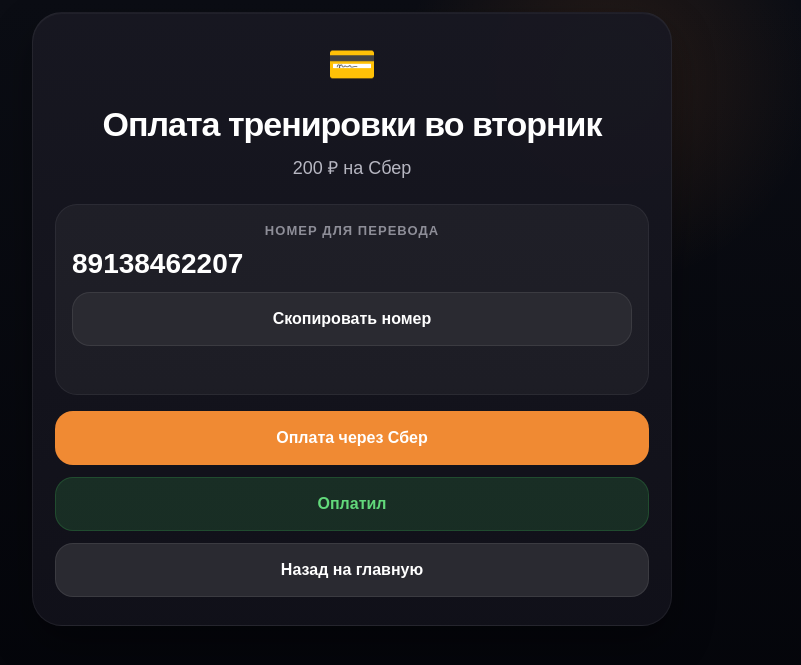
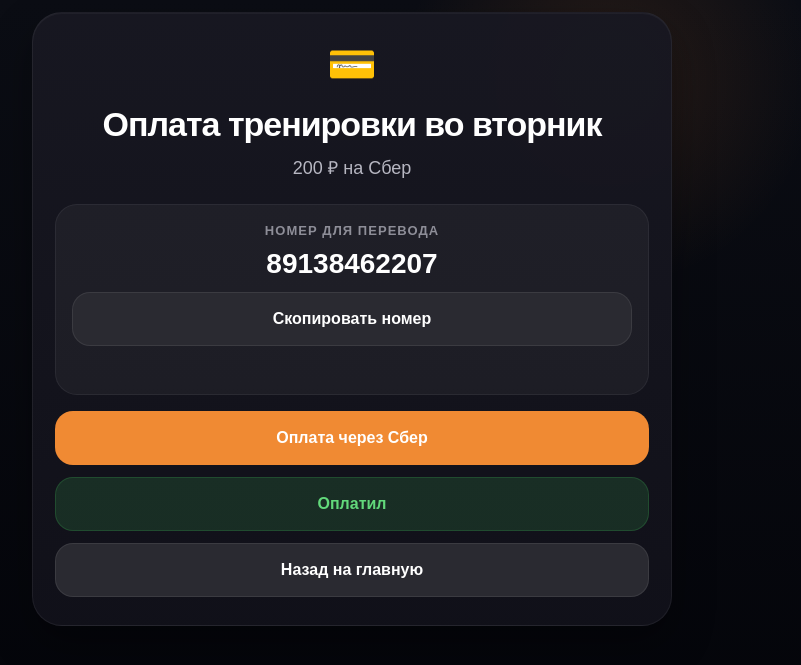
Before and after one commit to kiza821-code/basket-notifier, a Flask app: page /payment/tuesday in a window 1280 px wide. Shown: the top 665 px of the page, without its empty margins (288-1089 px from the left). Run offline with Flask 3, Linux system fonts and the light colour scheme; the visitor is signed in with stand-in values (Sample User, id 1).

Commit message:
upd payment_page

```diff
--- a/static/style.css
+++ b/static/style.css
@@ -1834,8 +1834,8 @@ body {
     font-weight: 800;
     color: var(--text-main);
     word-break: break-word;
-    text-align: left;
-    text-decoration: none !important;
+    text-align: center;
+    width: 100%;
 }
 
 .payment-copy-btn,
```
